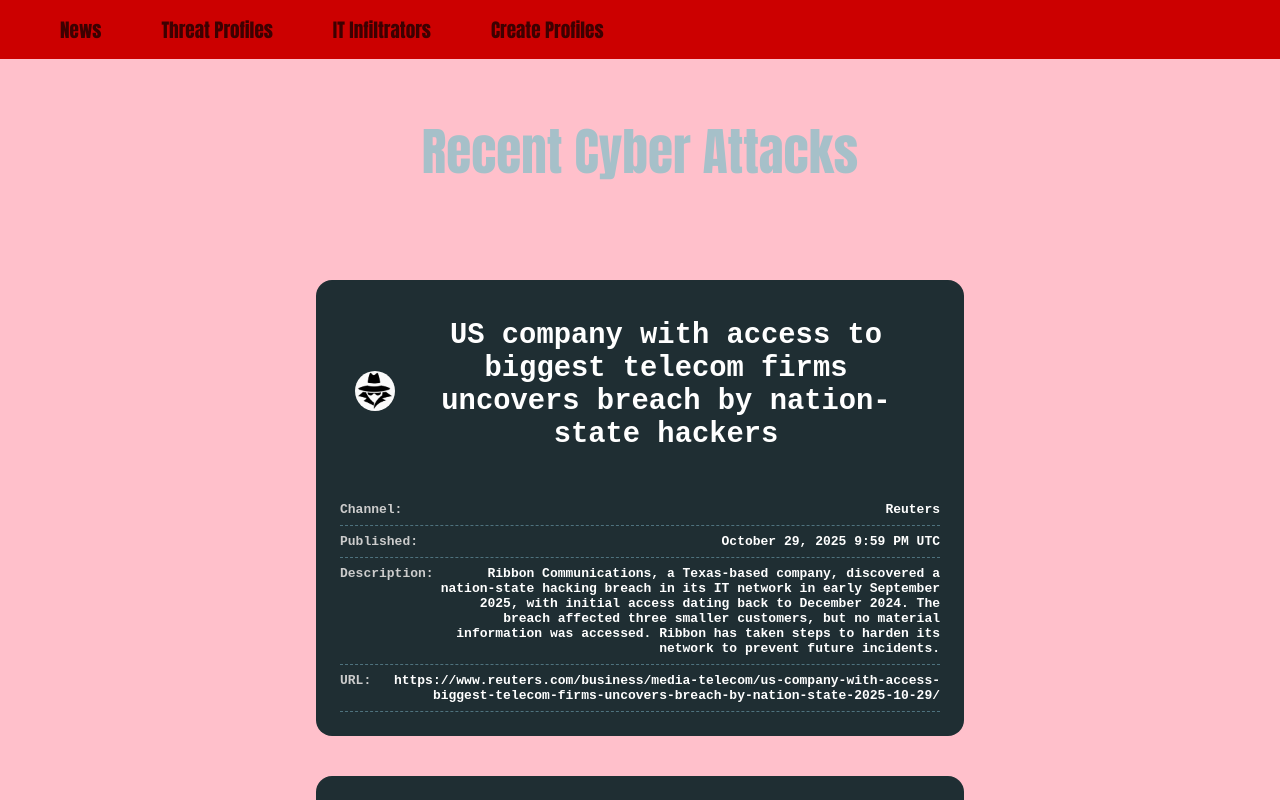
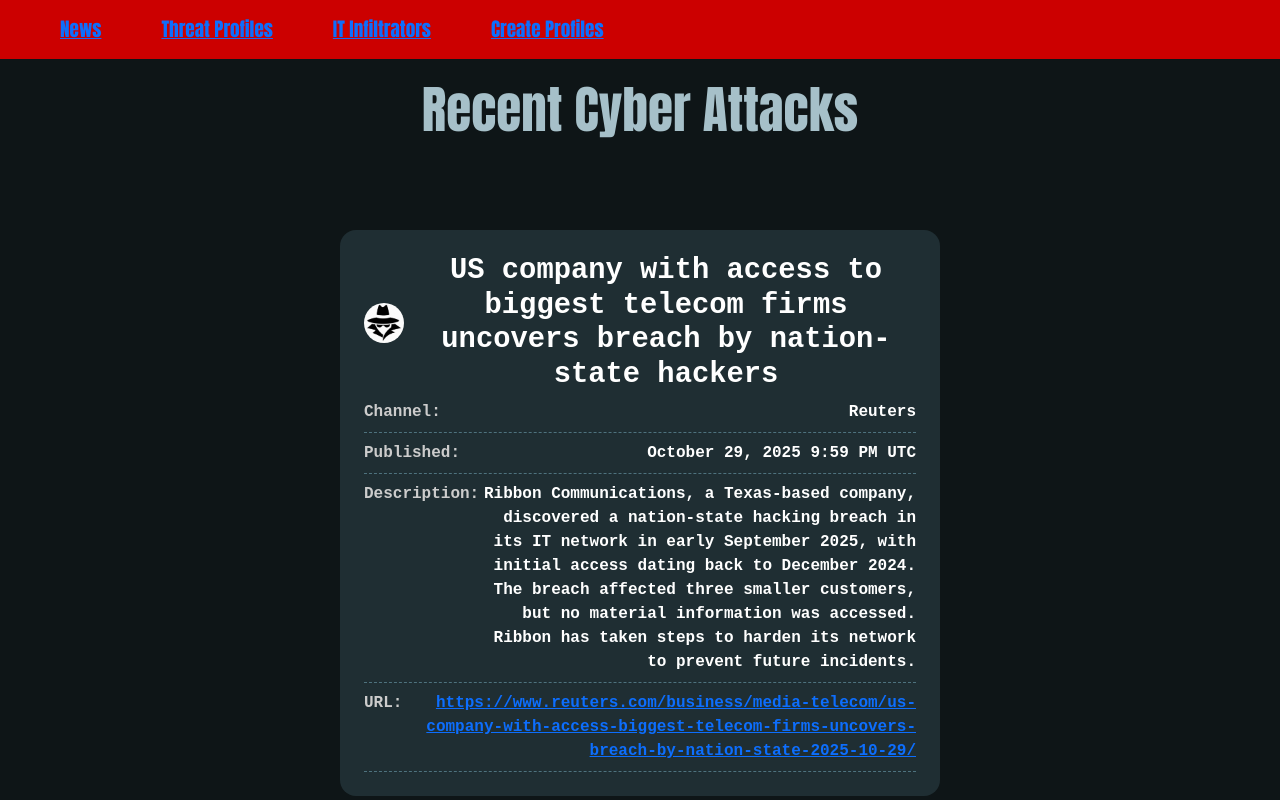
Before and after one commit to skansher/threat-vector, a React (Create React App) app: page /news in a window 1280 px wide. Shown: the top 800 px of the page. Built offline with nearby package versions, Linux system fonts and the light colour scheme.

Commit message:
Undo test and installed bootstrap

```diff
--- a/package.json
+++ b/package.json
@@ -9,6 +9,7 @@
     "@testing-library/jest-dom": "^6.9.1",
     "@testing-library/react": "^16.3.0",
     "@testing-library/user-event": "^13.5.0",
+    "bootstrap": "^5.3.8",
     "cors": "^2.8.5",
     "dotenv": "^17.2.3",
     "express": "^5.1.0",
--- a/src/App.css
+++ b/src/App.css
@@ -1,6 +1,5 @@
 .page-container {
-  /* background-color: #0E1517; */
-  background-color: pink;
+  background-color: #0E1517;
   display: flex;
   flex-direction: column;
   min-height: 100vh;
--- a/src/index.js
+++ b/src/index.js
@@ -3,6 +3,7 @@
 import './index.css';
 import App from './App.js';
 import reportWebVitals from './reportWebVitals.js';
+import 'bootstrap/dist/css/bootstrap.min.css';
 
 const root = ReactDOM.createRoot(document.getElementById('root'));
 root.render(
```
Also changed, not shown: 1 other file (tests, documents, lock files or other folders).
